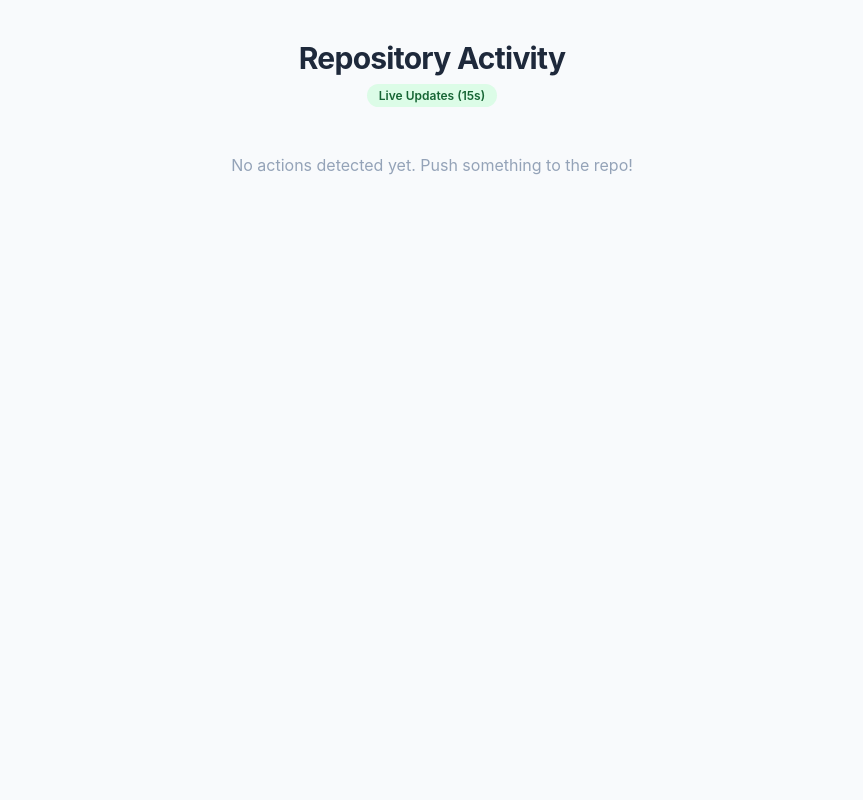
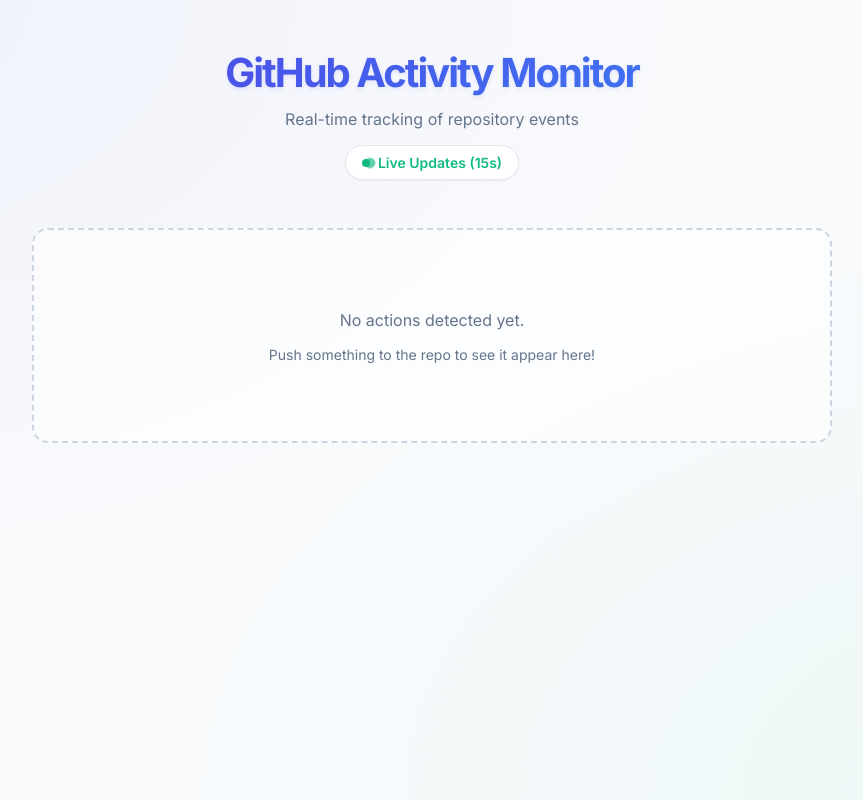
Before and after one commit to Amaljithuk/webhook-repo, a Flask app: page / in a window 1280 px wide. Shown: the whole page, without its empty margins (208-1071 px from the left). Run offline with Flask 3, Linux system fonts and the light colour scheme; data that the repository does not hold is empty.

Commit message:
updated frontend

```diff
--- /dev/null
+++ b/static/css/style.css
@@ -0,0 +1,205 @@
+@import url('https://fonts.googleapis.com/css2?family=Inter:wght@400;500;600;700&display=swap');
+
+:root {
+    /* Premium Color Palette */
+    --primary-color: #4f46e5; /* Indigo 600 */
+    --primary-hover: #4338ca; /* Indigo 700 */
+    --accent-success: #10b981; /* Emerald 500 */
+    --accent-warning: #f59e0b; /* Amber 500 */
+    --accent-info: #3b82f6; /* Blue 500 */
+
+    --bg-color: #f8fafc; /* Slate 50 */
+    --text-primary: #1e293b; /* Slate 800 */
+    --text-secondary: #64748b; /* Slate 500 */
+
+    --card-bg: #ffffff;
+    --card-border: rgba(226, 232, 240, 0.8);
+    --shadow-sm: 0 1px 2px 0 rgb(0 0 0 / 0.05);
+    --shadow-md: 0 4px 6px -1px rgb(0 0 0 / 0.1), 0 2px 4px -2px rgb(0 0 0 / 0.1);
+    --shadow-custom: 0 10px 15px -3px rgba(0, 0, 0, 0.05), 0 4px 6px -4px rgba(0, 0, 0, 0.025);
+}
+
+body {
+    font-family: 'Inter', system-ui, -apple-system, sans-serif;
+    background-color: var(--bg-color);
+    color: var(--text-primary);
+    margin: 0;
+    padding: 0;
+    min-height: 100vh;
+    display: flex;
+    justify-content: center;
+    background-image:
+        radial-gradient(at 0% 0%, rgba(79, 70, 229, 0.05) 0px, transparent 50%),
+        radial-gradient(at 100% 100%, rgba(16, 185, 129, 0.05) 0px, transparent 50%);
+}
+
+.container {
+    width: 100%;
+    max-width: 800px;
+    padding: 3rem 1.5rem;
+}
+
+/* Header Styles */
+header {
+    margin-bottom: 3rem;
+    text-align: center;
+    position: relative;
+}
+
+h1 {
+    font-size: 2.5rem;
+    font-weight: 800;
+    letter-spacing: -0.05em;
+    margin: 0 0 0.75rem 0;
+    background: linear-gradient(135deg, var(--primary-color), var(--accent-info));
+    -webkit-background-clip: text;
+    -webkit-text-fill-color: transparent;
+    text-shadow: 0px 2px 4px rgba(79, 70, 229, 0.1);
+}
+
+.subtitle {
+    font-size: 1rem;
+    color: var(--text-secondary);
+    margin-bottom: 1rem;
+}
+
+.status-badge {
+    display: inline-flex;
+    align-items: center;
+    gap: 0.5rem;
+    background: white;
+    padding: 0.5rem 1rem;
+    border-radius: 9999px;
+    font-size: 0.875rem;
+    font-weight: 600;
+    color: var(--accent-success);
+    box-shadow: var(--shadow-sm);
+    border: 1px solid #e2e8f0;
+}
+
+.status-dot {
+    width: 8px;
+    height: 8px;
+    background-color: var(--accent-success);
+    border-radius: 50%;
+    position: relative;
+}
+
+.status-dot::after {
+    content: '';
+    position: absolute;
+    width: 100%;
+    height: 100%;
+    border-radius: 50%;
+    background-color: inherit;
+    animation: pulse 2s cubic-bezier(0.4, 0, 0.6, 1) infinite;
+}
+
+/* Events List */
+#events-list {
+    display: flex;
+    flex-direction: column;
+    gap: 1.25rem;
+}
+
+.event-card {
+    background: var(--card-bg);
+    border: 1px solid var(--card-border);
+    padding: 1.5rem;
+    border-radius: 1rem;
+    box-shadow: var(--shadow-sm);
+    transition: all 0.3s cubic-bezier(0.4, 0, 0.2, 1);
+    position: relative;
+    overflow: hidden;
+    backdrop-filter: blur(8px);
+    background: rgba(255, 255, 255, 0.9);
+}
+
+.event-card:hover {
+    transform: translateY(-4px) scale(1.01);
+    box-shadow: var(--shadow-custom);
+    border-color: rgba(79, 70, 229, 0.3);
+}
+
+.event-content {
+    display: flex;
+    align-items: flex-start;
+    gap: 1rem;
+}
+
+.event-icon {
+    flex-shrink: 0;
+    width: 2.5rem;
+    height: 2.5rem;
+    display: flex;
+    align-items: center;
+    justify-content: center;
+    border-radius: 0.75rem;
+    font-size: 1.25rem;
+}
+
+.bg-push { background-color: #eff6ff; color: var(--accent-info); }
+.bg-pr { background-color: #fff7ed; color: var(--accent-warning); }
+.bg-merge { background-color: #ecfdf5; color: var(--accent-success); }
+
+.event-text {
+    flex-grow: 1;
+    line-height: 1.6;
+    font-size: 1rem;
+    color: var(--text-primary);
+}
+
+.event-meta {
+    margin-top: 0.5rem;
+    font-size: 0.875rem;
+    color: var(--text-secondary);
+    display: flex;
+    align-items: center;
+    gap: 0.5rem;
+}
+
+/* Highlights */
+.author-name {
+    font-weight: 700;
+    color: var(--text-primary);
+}
+
+.branch-name {
+    font-family: 'Monaco', 'Consolas', monospace;
+    background-color: #f1f5f9;
+    padding: 0.125rem 0.375rem;
+    border-radius: 0.25rem;
+    font-size: 0.875em;
+    color: var(--primary-color);
+    border: 1px solid #e2e8f0;
+}
+
+/* Empty State */
+.empty-state {
+    text-align: center;
+    padding: 4rem 2rem;
+    color: var(--text-secondary);
+    background: rgba(255, 255, 255, 0.6);
+    border-radius: 1rem;
+    border: 2px dashed #cbd5e1;
+}
+
+/* Animations */
+@keyframes pulse {
+    0%, 100% { opacity: 1; transform: scale(1); }
+    50% { opacity: 0.5; transform: scale(1.5); }
+}
+
+@keyframes slideUp {
+    from { opacity: 0; transform: translateY(20px); }
+    to { opacity: 1; transform: translateY(0); }
+}
+
+.animate-slide-up {
+    animation: slideUp 0.5s cubic-bezier(0.16, 1, 0.3, 1) forwards;
+}
+
+@media (max-width: 640px) {
+    .container { padding: 2rem 1rem; }
+    h1 { font-size: 2rem; }
+}
--- /dev/null
+++ b/static/js/main.js
@@ -0,0 +1,99 @@
+document.addEventListener('DOMContentLoaded', () => {
+    fetchEvents();
+    setInterval(fetchEvents, 15000); // Polling every 15s
+});
+
+async function fetchEvents() {
+    try {
+        const response = await fetch('/api/events');
+        const events = await response.json();
+        renderEvents(events);
+    } catch (err) {
+        console.error("Error fetching data:", err);
+    }
+}
+
+function renderEvents(events) {
+    const list = document.getElementById('events-list');
+    list.innerHTML = '';
+
+    if (events.length === 0) {
+        list.innerHTML = `
+            <div class="empty-state">
+                <p>No actions detected yet.</p>
+                <p style="font-size: 0.875rem;">Push something to the repo to see it appear here!</p>
+            </div>`;
+        return;
+    }
+
+    events.forEach((event, index) => {
+        const card = createEventCard(event, index);
+        list.appendChild(card);
+    });
+}
+
+function createEventCard(event, index) {
+    const ts = new Date(event.timestamp).toLocaleString();
+    let content = "";
+    let icon = "";
+    let iconClass = "";
+
+    // Determine content and style based on action type
+    if (event.action === "PUSH") {
+        icon = "🚀";
+        iconClass = "bg-push";
+        content = `
+            <div>
+                <span class="author-name">${event.author}</span> pushed to
+                <span class="branch-name">${event.to_branch}</span>
+            </div>`;
+    } else if (event.action === "PULL_REQUEST") {
+        icon = "🔀";
+        iconClass = "bg-pr";
+        content = `
+            <div>
+                <span class="author-name">${event.author}</span> opened a PR from
+                <span class="branch-name">${event.from_branch}</span> to
+                <span class="branch-name">${event.to_branch}</span>
+            </div>`;
+    } else if (event.action === "MERGE") {
+        icon = "🟣";
+        iconClass = "bg-merge";
+        content = `
+            <div>
+                <span class="author-name">${event.author}</span> merged
+                <span class="branch-name">${event.from_branch}</span> into
+                <span class="branch-name">${event.to_branch}</span>
+            </div>`;
+    } else {
+        // Fallback
+        icon = "📝";
+        iconClass = "bg-push";
+        content = `
+            <div>
+                <span class="author-name">${event.author}</span> performed ${event.action}
+            </div>`;
+    }
+
+    const card = document.createElement('div');
+    card.className = 'event-card animate-slide-up';
+    card.style.animationDelay = `${index * 0.1}s`; // Staggered animation
+
+    card.innerHTML = `
+        <div class="event-content">
+            <div class="event-icon ${iconClass}">
+                ${icon}
+            </div>
+            <div class="event-text">
+                ${content}
+                <div class="event-meta">
+                    <span>🕒 ${ts}</span>
+                    <span>•</span>
+                    <span>ID: ${event.request_id.substring(0, 7)}...</span>
+                </div>
+            </div>
+        </div>
+    `;
+
+    return card;
+}
--- a/templates/index.html
+++ b/templates/index.html
@@ -1,147 +1,33 @@
 <!DOCTYPE html>
 <html lang="en">
+
 <head>
     <meta charset="UTF-8">
     <meta name="viewport" content="width=device-width, initial-scale=1.0">
     <title>GitHub Activity Monitor</title>
-    <style>
-        :root {
-            --bg-color: #f8fafc;
-            --card-bg: #ffffff;
-            --text-primary: #1e293b;
-            --text-secondary: #64748b;
-            --accent-color: #3b82f6;
-            --border-color: #e2e8f0;
-        }
+    <link rel="stylesheet" href="{{ url_for('static', filename='css/style.css') }}">
+</head>
 
-        body {
-            font-family: 'Inter', -apple-system, sans-serif;
-            background-color: var(--bg-color);
-            color: var(--text-primary);
-            margin: 0;
-            padding: 40px 20px;
-            display: flex;
-            justify-content: center;
-        }
-
-        .container {
-            width: 100%;
-            max-width: 700px;
-        }
-
-        header {
-            margin-bottom: 32px;
-            text-align: center;
-        }
-
-        h1 {
-            font-size: 1.875rem;
-            font-weight: 700;
-            letter-spacing: -0.025em;
-            margin: 0;
-        }
-
-        .status-badge {
-            display: inline-block;
-            margin-top: 8px;
-            font-size: 0.75rem;
-            background: #dcfce7;
-            color: #166534;
-            padding: 4px 12px;
-            border-radius: 9999px;
-            font-weight: 600;
-        }
-
-        #events-list {
-            display: flex;
-            flex-direction: column;
-            gap: 16px;
-        }
-
-        .event-card {
-            background: var(--card-bg);
-            border: 1px solid var(--border-color);
-            padding: 20px;
-            border-radius: 12px;
-            box-shadow: 0 1px 3px rgba(0,0,0,0.05);
-            transition: transform 0.2s ease;
-            animation: fadeIn 0.5s ease;
-        }
-
-        .event-card:hover {
-            transform: translateY(-2px);
-            border-color: var(--accent-color);
-        }
-
-        .event-text {
-            line-height: 1.6;
-            font-size: 1rem;
-        }
-
-        .highlight {
-            font-weight: 600;
-            color: var(--accent-color);
-        }
-
-        @keyframes fadeIn {
-            from { opacity: 0; transform: translateY(10px); }
-            to { opacity: 1; transform: translateY(0); }
-        }
-
-        @media (max-width: 640px) {
-            body { padding: 20px 10px; }
-        }
-    </style>
-</head>
 <body>
     <div class="container">
         <header>
-            <h1>Repository Activity</h1>
-            <div class="status-badge">Live Updates (15s)</div>
+            <h1>GitHub Activity Monitor</h1>
+            <div class="subtitle">Real-time tracking of repository events</div>
+            <div class="status-badge">
+                <div class="status-dot"></div>
+                Live Updates (15s)
+            </div>
         </header>
 
-        <div id="events-list">
+        <main id="events-list">
+            <!-- Events will be populated here by main.js -->
+            <div class="empty-state">
+                Loading events...
             </div>
+        </main>
     </div>
 
-    <script>
-        async function fetchEvents() {
-            try {
-                const response = await fetch('/api/events');
-                const events = await response.json();
-                const list = document.getElementById('events-list');
+    <script src="{{ url_for('static', filename='js/main.js') }}"></script>
+</body>
 
-                if (events.length === 0) {
-                    list.innerHTML = '<p style="text-align:center; color:#94a3b8;">No actions detected yet. Push something to the repo!</p>';
-                    return;
-                }
-
-                list.innerHTML = '';
-                events.forEach(event => {
-                    let content = "";
-                    const ts = event.timestamp;
-
-                    // Strictly following the assessment formatting requirements [cite: 8, 11, 14]
-                    if (event.action === "PUSH") {
-                        content = `<span class="highlight">"${event.author}"</span> pushed to <span class="highlight">"${event.to_branch}"</span> on ${ts}`;
-                    } else if (event.action === "PULL_REQUEST") {
-                        content = `<span class="highlight">"${event.author}"</span> submitted a pull request from <span class="highlight">"${event.from_branch}"</span> to <span class="highlight">"${event.to_branch}"</span> on ${ts}`;
-                    } else if (event.action === "MERGE") {
-                        content = `<span class="highlight">"${event.author}"</span> merged branch <span class="highlight">"${event.from_branch}"</span> to <span class="highlight">"${event.to_branch}"</span> on ${ts}`;
-                    }
-
-                    const card = document.createElement('div');
-                    card.className = 'event-card';
-                    card.innerHTML = `<div class="event-text">${content}</div>`;
-                    list.appendChild(card);
-                });
-            } catch (err) {
-                console.error("Error fetching data:", err);
-            }
-        }
-
-        setInterval(fetchEvents, 15000); // Poll every 15 seconds [cite: 6]
-        fetchEvents();
-    </script>
-</body>
 </html>
```
Also changed, not shown: readme.md.
